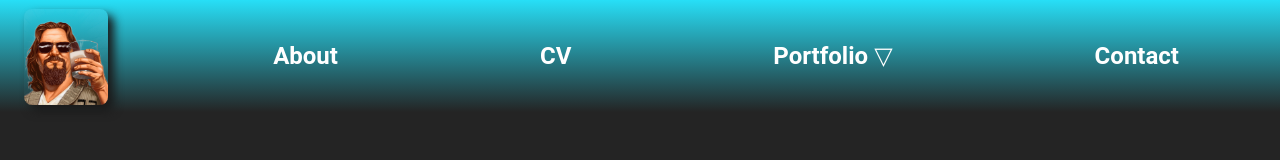
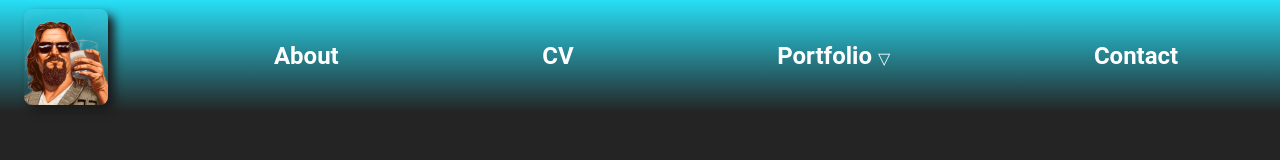
Before and after one commit to PaulEvans78/noob-stories, a React (Vite) app: page / in a window 1280 px wide. Shown: the top 160 px of the page. Built offline with nearby package versions, Linux system fonts and the light colour scheme.

Commit message:
span styling

```diff
--- a/src/Navbar.jsx
+++ b/src/Navbar.jsx
@@ -118,7 +118,7 @@ const Navbar = () => {
             <StyledNavul className="navul" style={{transform: open ? "translateX(0px)" : ""}}>
             <li><StyledLink className="dropDownli" to="/about">About</StyledLink></li>
             <li><StyledLink className="dropDownli" to="/cv">CV</StyledLink></li>
-            <li><StyledLink className="portfolioLink dropDownli" onClick={() => {setOpen(!open)}} >Portfolio ▽</StyledLink>
+            <li><StyledLink className="portfolioLink dropDownli" onClick={() => {setOpen(!open)}} >Portfolio <span class="drop">▽</span></StyledLink>
                 <StyledDropul className={`dropDownul ${open? 'active' : 'inactive'}`} ref={menuRef}>
                     <StyledDropLink className="dropDownli" to="/portfolioFilm">Film</StyledDropLink>
                     <StyledDropLink className="dropDownli" to="/portfolioStills">Stills</StyledDropLink>
--- a/src/index.css
+++ b/src/index.css
@@ -128,7 +128,9 @@ text-align: right;
   transition: all 0.2s linear;
 }
 
-
+.drop {
+  font-size:1rem;
+}
 
 @media (prefers-color-scheme: light) {
   :root {
```
